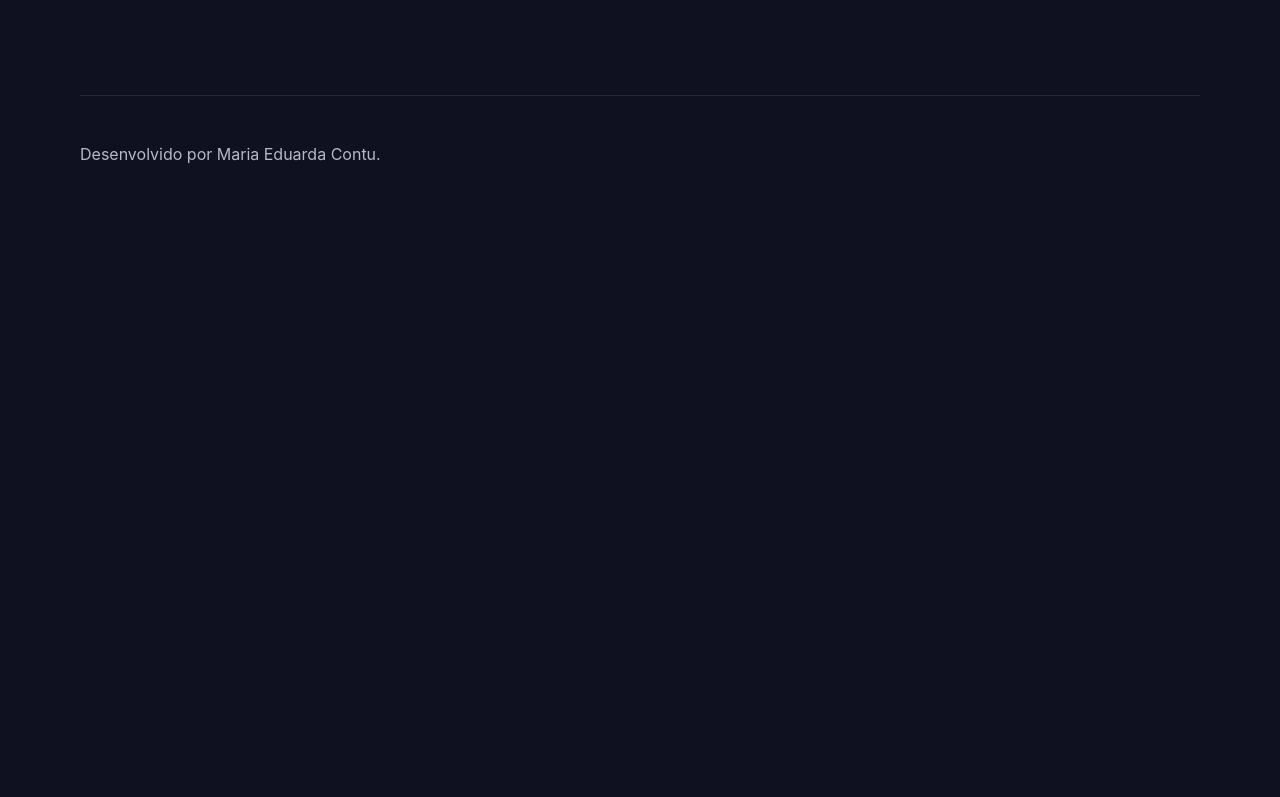
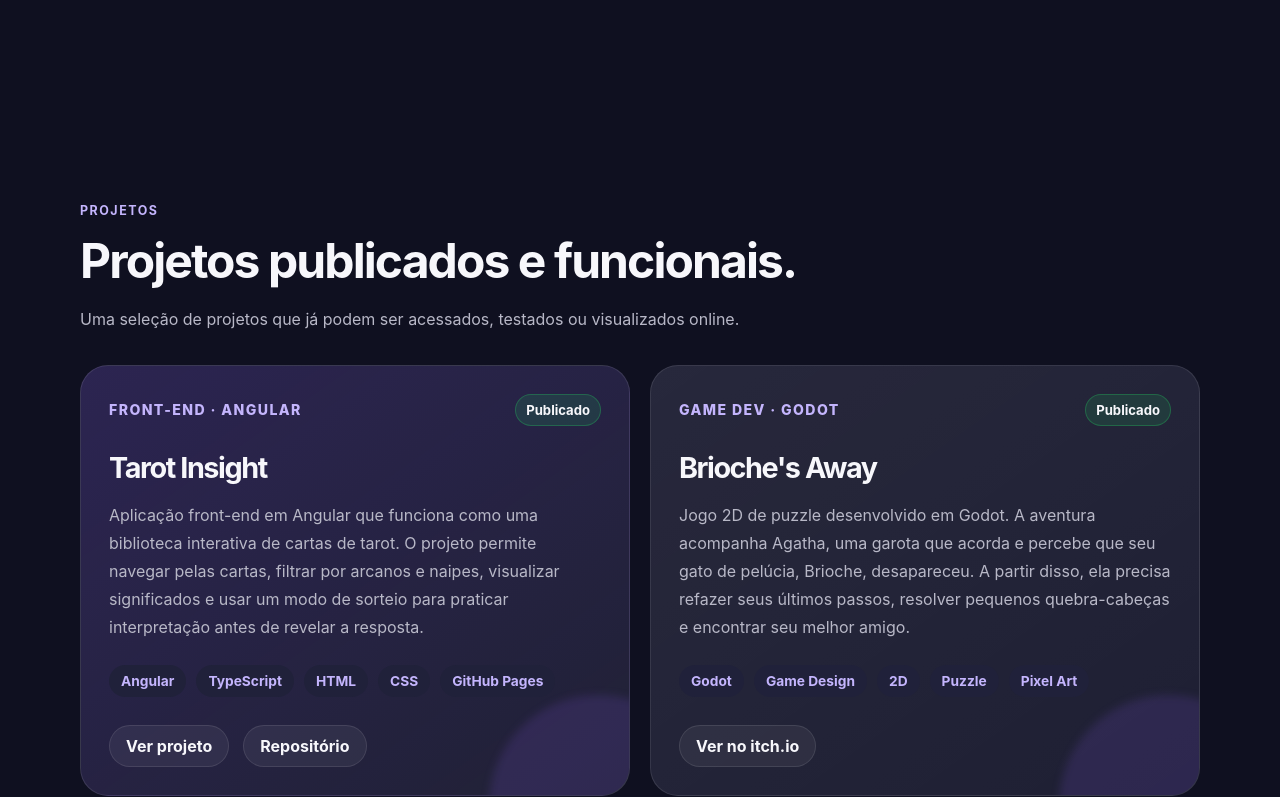
Before and after one commit to MariaContu/MariaContu.github.io, an Angular app: page / in a window 1280 px wide. Shown: the part 2451-3248 px from the top of the page. Before the commit the page ends 2663 px from the top, so only its background shows below. Built offline with nearby package versions, Linux system fonts and the light colour scheme.

Commit message:
feat: add published projects section

```diff
--- a/src/app/app.html
+++ b/src/app/app.html
@@ -4,6 +4,7 @@
   <app-hero></app-hero>
   <app-about></app-about>
   <app-experience></app-experience>
+  <app-projects></app-projects>
 </main>
 
 <app-footer></app-footer>
--- a/src/app/app.ts
+++ b/src/app/app.ts
@@ -4,10 +4,11 @@ import { Header } from './components/header/header';
 import { Hero } from './components/hero/hero';
 import { About } from './components/about/about';
 import { Experience } from './components/experience/experience';
+import { Projects } from './components/projects/projects';
 
 @Component({
   selector: 'app-root',
-  imports: [Footer, Header, Hero, About, Experience],
+  imports: [Footer, Header, Hero, About, Experience, Projects],
   templateUrl: './app.html',
   styleUrl: './app.css',
 })
--- /dev/null
+++ b/src/app/components/projects/projects.css
@@ -0,0 +1,163 @@
+.section {
+  width: min(1120px, calc(100% - 32px));
+  margin: 0 auto;
+  padding: 96px 0;
+}
+
+.projects-grid {
+  display: grid;
+  grid-template-columns: repeat(2, minmax(0, 1fr));
+  gap: 20px;
+}
+
+.project-card {
+  position: relative;
+  overflow: hidden;
+  display: flex;
+  flex-direction: column;
+  min-height: 430px;
+  padding: 28px;
+  border: 1px solid var(--border);
+  border-radius: 28px;
+  background:
+    linear-gradient(145deg, rgba(255, 255, 255, 0.07), rgba(255, 255, 255, 0.03)),
+    var(--surface);
+  transition:
+    transform 0.2s ease,
+    border-color 0.2s ease,
+    background 0.2s ease;
+}
+
+.project-card::before {
+  content: "";
+  position: absolute;
+  inset: auto -80px -120px auto;
+  width: 220px;
+  height: 220px;
+  border-radius: 999px;
+  background: rgba(139, 92, 246, 0.14);
+  filter: blur(4px);
+}
+
+.project-card:hover {
+  transform: translateY(-4px);
+  border-color: rgba(196, 181, 253, 0.42);
+}
+
+.featured {
+  background:
+    linear-gradient(145deg, rgba(139, 92, 246, 0.18), rgba(255, 255, 255, 0.04)),
+    var(--surface);
+}
+
+.project-top {
+  position: relative;
+  z-index: 1;
+  display: flex;
+  justify-content: space-between;
+  gap: 16px;
+  align-items: center;
+  margin-bottom: 24px;
+}
+
+.project-type {
+  margin: 0;
+  color: var(--primary-soft);
+  font-size: 0.88rem;
+  font-weight: 800;
+  text-transform: uppercase;
+  letter-spacing: 0.1em;
+}
+
+.project-status {
+  flex-shrink: 0;
+  padding: 7px 10px;
+  border-radius: 999px;
+  color: var(--text);
+  background: rgba(34, 197, 94, 0.14);
+  border: 1px solid rgba(34, 197, 94, 0.32);
+  font-size: 0.82rem;
+  font-weight: 700;
+}
+
+h3 {
+  position: relative;
+  z-index: 1;
+  margin: 0 0 16px;
+  font-size: 1.8rem;
+  letter-spacing: -0.05em;
+}
+
+.project-description {
+  position: relative;
+  z-index: 1;
+  margin: 0;
+  color: var(--muted);
+  line-height: 1.75;
+}
+
+.tech-list {
+  position: relative;
+  z-index: 1;
+  display: flex;
+  flex-wrap: wrap;
+  gap: 10px;
+  margin-top: 24px;
+}
+
+.tech-list span {
+  padding: 8px 12px;
+  border-radius: 999px;
+  background: var(--surface-soft);
+  color: var(--primary-soft);
+  font-size: 0.86rem;
+  font-weight: 700;
+}
+
+.project-links {
+  position: relative;
+  z-index: 1;
+  display: flex;
+  gap: 14px;
+  flex-wrap: wrap;
+  margin-top: auto;
+  padding-top: 28px;
+}
+
+.project-links a {
+  display: inline-flex;
+  align-items: center;
+  justify-content: center;
+  min-height: 42px;
+  padding: 0 16px;
+  border-radius: 999px;
+  background: rgba(255, 255, 255, 0.06);
+  border: 1px solid var(--border);
+  color: var(--text);
+  font-weight: 700;
+  transition:
+    transform 0.2s ease,
+    border-color 0.2s ease;
+}
+
+.project-links a:hover {
+  transform: translateY(-2px);
+  border-color: rgba(196, 181, 253, 0.42);
+}
+
+@media (max-width: 860px) {
+  .projects-grid {
+    grid-template-columns: 1fr;
+  }
+
+  .project-card {
+    min-height: auto;
+  }
+}
+
+@media (max-width: 560px) {
+  .project-top {
+    align-items: flex-start;
+    flex-direction: column;
+  }
+}
--- /dev/null
+++ b/src/app/components/projects/projects.html
@@ -0,0 +1,81 @@
+<section id="projects" class="section projects">
+  <app-section-title
+    eyebrow="Projetos"
+    title="Projetos publicados e funcionais."
+    description="Uma seleção de projetos que já podem ser acessados, testados ou visualizados online."
+  ></app-section-title>
+
+  <div class="projects-grid">
+    <article class="project-card featured">
+      <div class="project-top">
+        <p class="project-type">Front-end · Angular</p>
+        <span class="project-status">Publicado</span>
+      </div>
+
+      <h3>Tarot Insight</h3>
+
+      <p class="project-description">
+        Aplicação front-end em Angular que funciona como uma biblioteca interativa de cartas de
+        tarot. O projeto permite navegar pelas cartas, filtrar por arcanos e naipes, visualizar
+        significados e usar um modo de sorteio para praticar interpretação antes de revelar a
+        resposta.
+      </p>
+
+      <div class="tech-list">
+        <span>Angular</span>
+        <span>TypeScript</span>
+        <span>HTML</span>
+        <span>CSS</span>
+        <span>GitHub Pages</span>
+      </div>
+
+      <div class="project-links">
+        <a
+          href="https://mariacontu.github.io/TarotInsight/"
+          target="_blank"
+          rel="noopener noreferrer"
+        >
+          Ver projeto
+        </a>
+
+        <a
+          href="https://github.com/MariaContu/TarotInsight"
+          target="_blank"
+          rel="noopener noreferrer"
+        >
+          Repositório
+        </a>
+      </div>
+    </article>
+
+    <article class="project-card">
+      <div class="project-top">
+        <p class="project-type">Game Dev · Godot</p>
+        <span class="project-status">Publicado</span>
+      </div>
+
+      <h3>Brioche's Away</h3>
+
+      <p class="project-description">
+        Jogo 2D de puzzle desenvolvido em Godot. A aventura acompanha Agatha,
+        uma garota que acorda e percebe que seu gato de pelúcia, Brioche, desapareceu. A partir
+        disso, ela precisa refazer seus últimos passos, resolver pequenos quebra-cabeças e encontrar
+        seu melhor amigo.
+      </p>
+
+      <div class="tech-list">
+        <span>Godot</span>
+        <span>Game Design</span>
+        <span>2D</span>
+        <span>Puzzle</span>
+        <span>Pixel Art</span>
+      </div>
+
+      <div class="project-links">
+        <a href="https://mecontudo.itch.io/brioches-away" target="_blank" rel="noopener noreferrer">
+          Ver no itch.io
+        </a>
+      </div>
+    </article>
+  </div>
+</section>
```
Also changed, not shown: src/app/components/projects/projects.ts (added, +12 -0 lines), 1 other file (tests, documents, lock files or other folders).
